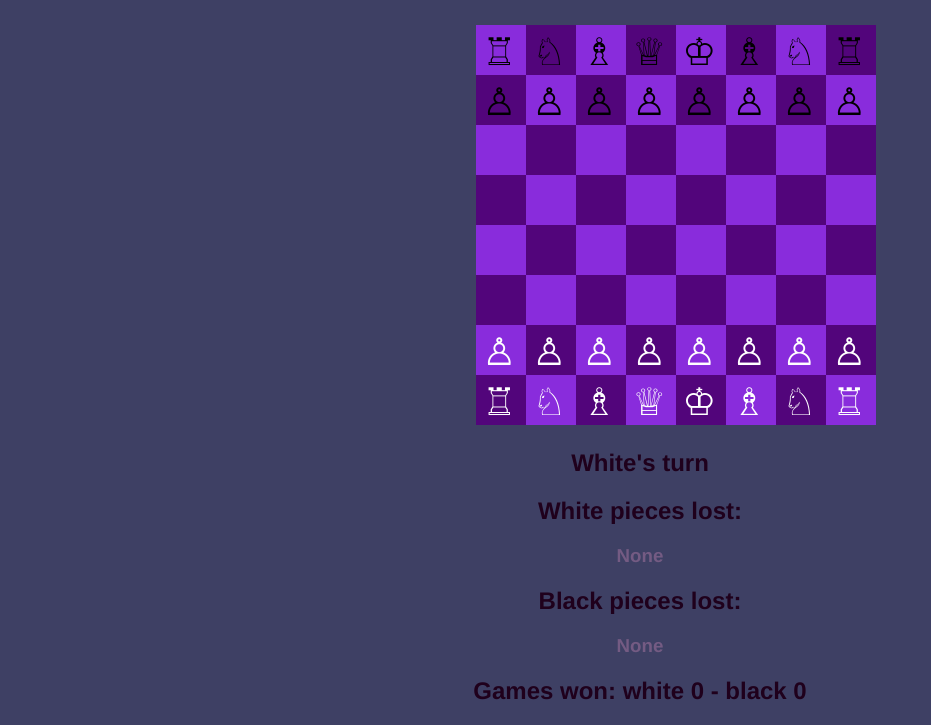
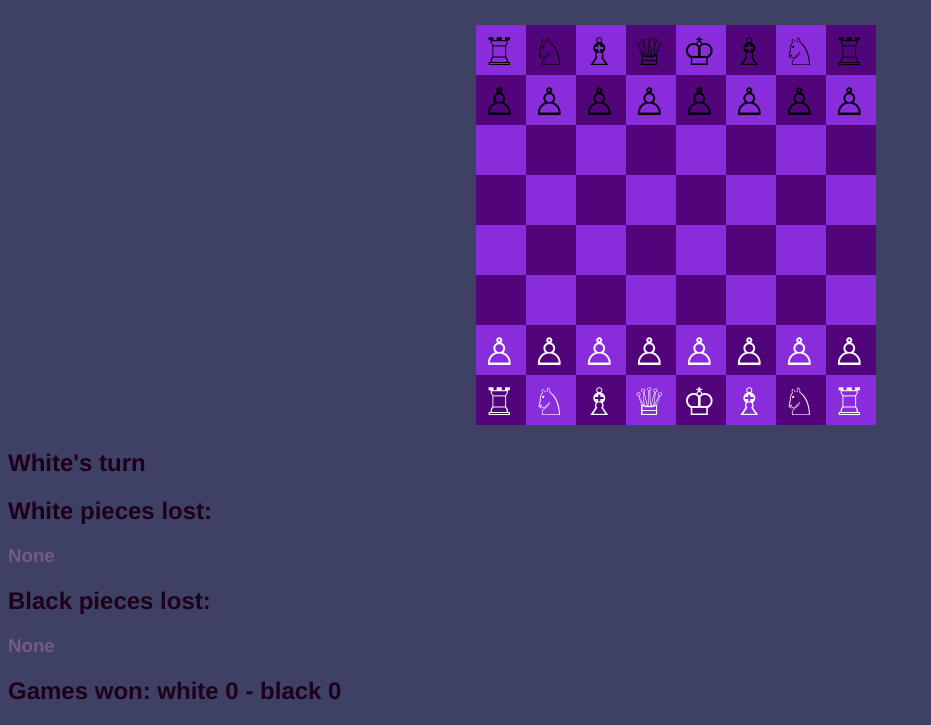
Before and after one commit to Mfonn/chess, a website: page index.html in a window 1280 px wide. Shown: the part 124-849 px from the top of the page, without its empty margins (0-931 px from the left). Drawn offline with Linux system fonts and the light colour scheme.

Commit message:
Update index.html

```diff
--- a/index.html
+++ b/index.html
@@ -7,7 +7,7 @@
 	<style>
 		h1,h2,h3{
             font-family: 'Franklin Gothic Medium', 'Arial Narrow', Arial, sans-serif;
-			text-align:center;
+			margin-right: 120px;
         }
         h1 {
             font-size: 60px;
```
